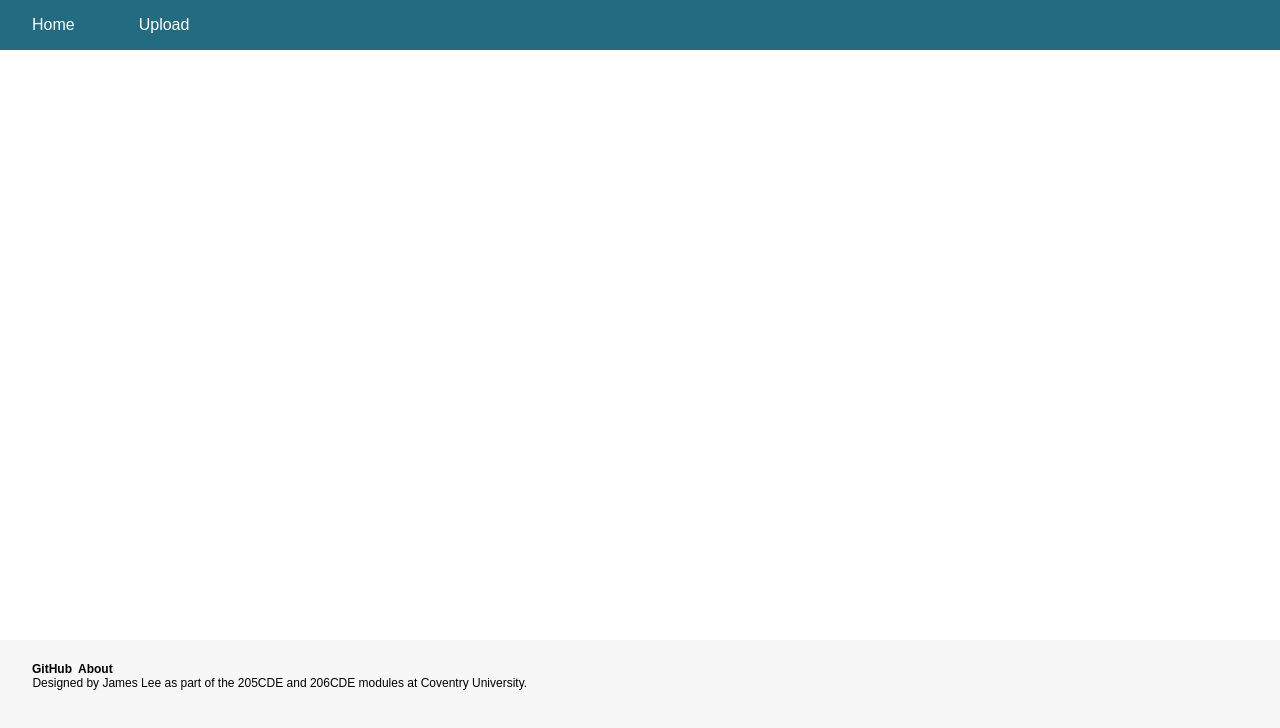
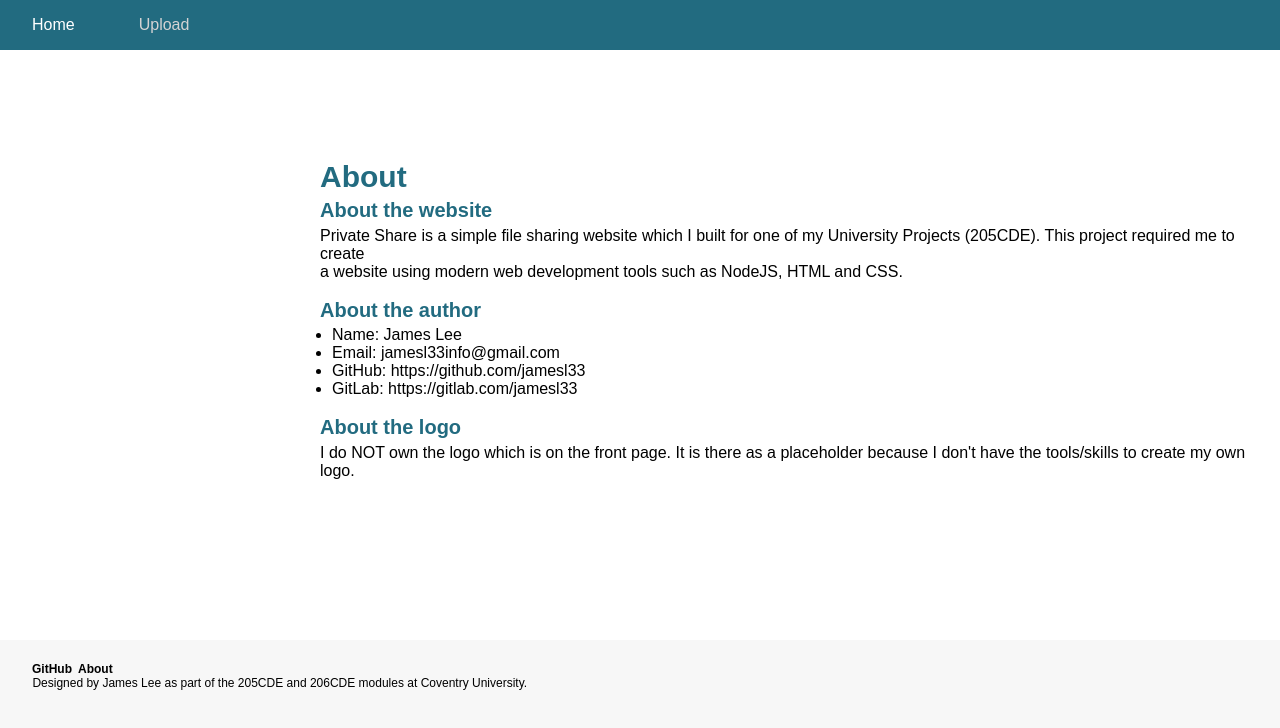
Before and after one commit to jamesl33/205CDE-Course-Work, a website: page pages/static/about.html in a window 1280 px wide. Drawn offline with Linux system fonts and the light colour scheme.

Commit message:
Updated styles to remove some repetition. Updated about page.

```diff
--- a/pages/static/about.html
+++ b/pages/static/about.html
@@ -9,9 +9,31 @@
 		<nav class="nav main-nav">
 			<ul>
 				<li><a href="/">Home</a></li>
-				<li><a class="active" href="/upload.html">Upload</a></li>
+				<li><a href="/upload.html">Upload</a></li>
 			</ul>
 		</nav>
+		<div style="margin-top: 12.5%; margin-left: 25%;">
+			<article>
+				<h2 class="heading">About</h2>
+				<section>
+					<h2 class="secondary-heading">About the website</h2>
+					Private Share is a simple file sharing website which I built for one of my University Projects (205CDE). This project required me to create<br> a website using modern web development tools such as NodeJS, HTML and CSS.
+				</section><br>
+				<section>
+					<h2 class="secondary-heading">About the author</h2>
+					<ul style="padding-left: 1.25%">
+						<li>Name: James Lee</li>
+						<li>Email: jamesl33info@gmail.com</li>
+						<li>GitHub: https://github.com/jamesl33</li>
+						<li>GitLab: https://gitlab.com/jamesl33</li>
+					</ul>
+				</section><br>
+				<section>
+					<h2 class="secondary-heading">About the logo</h2>
+					I do NOT own the logo which is on the front page. It is there as a placeholder because I don't have the tools/skills to create my own logo.
+				</section><br>
+			</article>
+		</div>
 		<footer class="fixed">
 			<nav class="nav footer-nav">
 				<ul>
--- a/public/css/styles.css
+++ b/public/css/styles.css
@@ -151,7 +151,7 @@
 .decode-form {
 	width: 35em;
 	margin: 0 auto;
-	padding-top: 15%;
+	padding-top: 18%;
 }
 
 .decode-form input[type=password] {
@@ -165,3 +165,17 @@
 	padding-left: 5px;
 	padding-right: 5px;
 }
+
+.heading {
+	font-size: 30px;
+	color: #226B80;
+	font-weight: bold;
+	padding-bottom: 0.5%;
+}
+
+.secondary-heading {
+	font-size: 20px;
+	color: #226B80;
+	font-weight: bold;
+	padding-bottom: 0.5%;
+}
```
Also changed, not shown: pages/dynamic/download.html (+1 -1 lines), pages/static/index.html (+8 -6 lines), public/media/images/logo.png (added).
